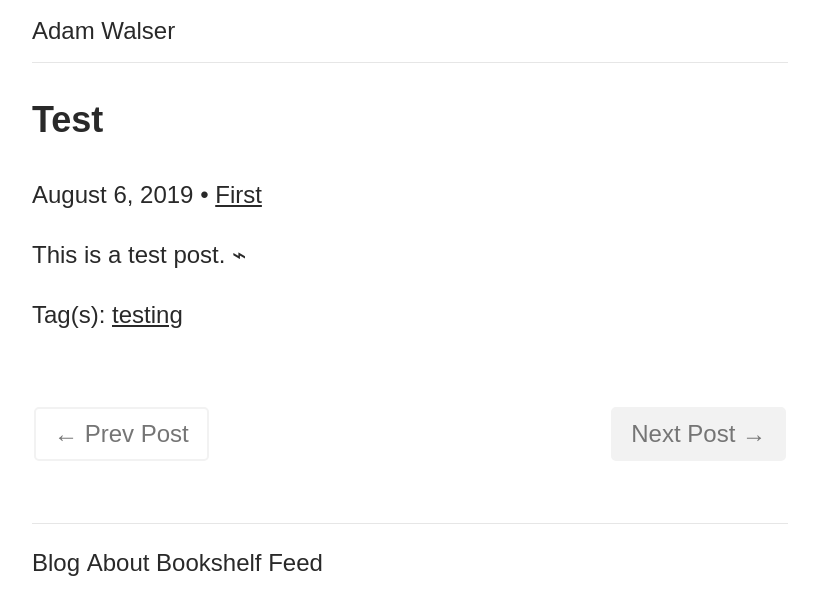
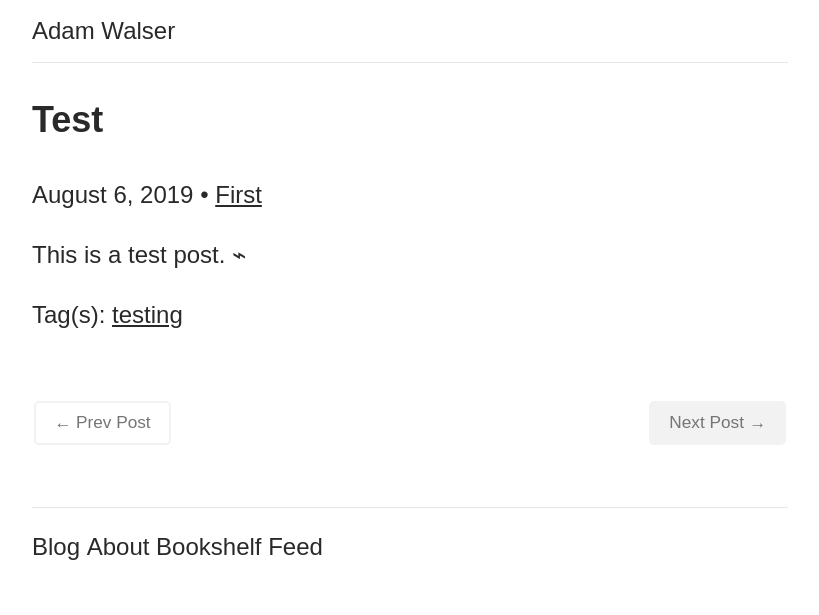
Before and after one commit to ajpwalser/ajpwalser.github.io, a Jekyll site: the page built from _posts/2019-08-06-test.md, in a window 1280 px wide. Shown: the top 615 px of the page, without its empty margins (230-1049 px from the left). Built offline with Jekyll 4.4.1, drawn with Linux system fonts in a browser that asks for light colours; some web fonts are replaced.

Commit message:
Update style.css

```diff
--- a/css/style.css
+++ b/css/style.css
@@ -232,6 +232,7 @@ hr {
 	border-radius: 5px;
 }
 
+
 /* Tags & Cats */
 
 span.small {
@@ -302,7 +303,8 @@ span.small {
 	display: flex;
 	justify-content: space-between;
 	flex-wrap: wrap;
-	padding-top: 2em;
+	font-size: 0.718em;
+	padding-top: 2.43em;
 }
 
 .post-nav p {
```
